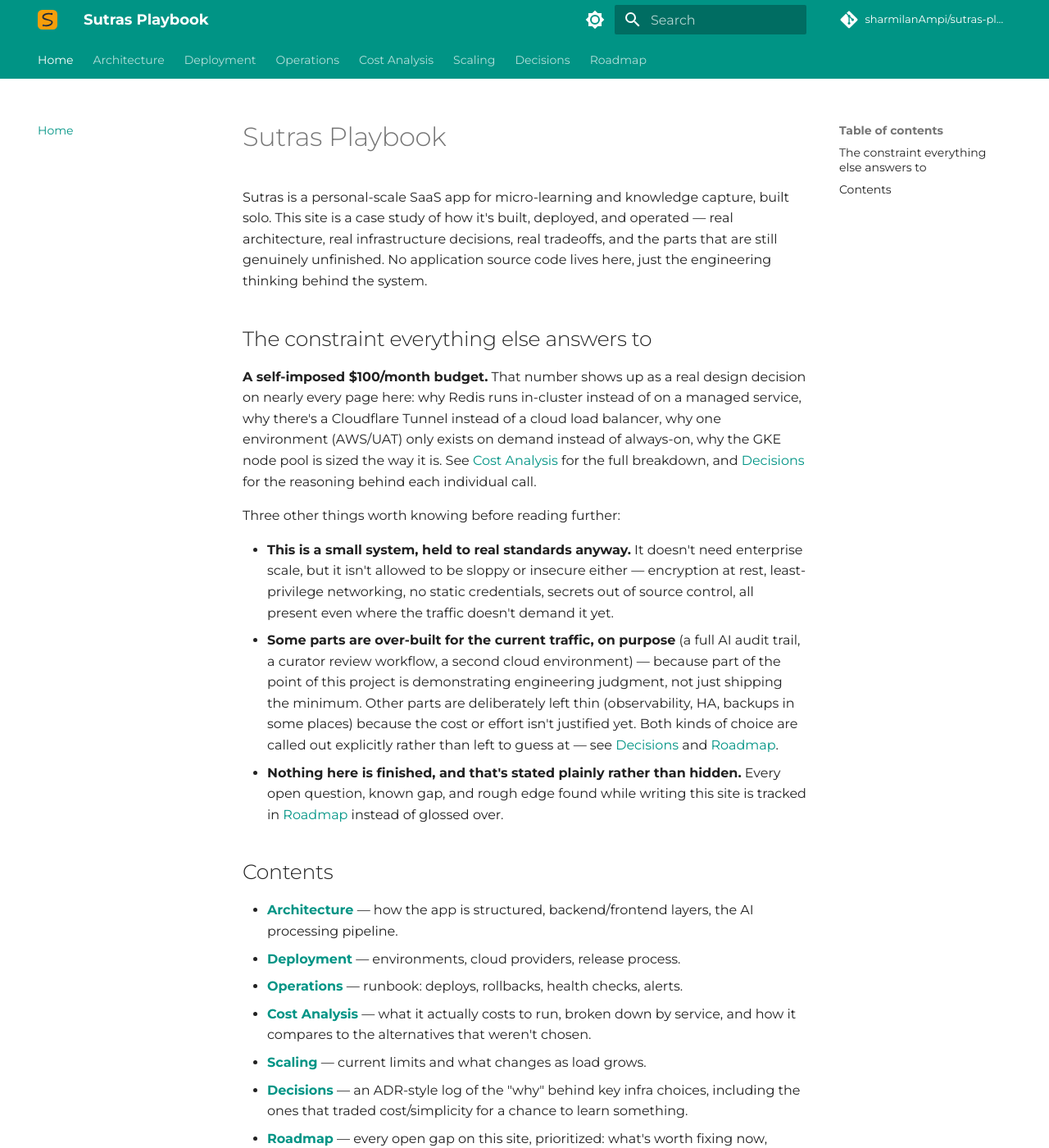
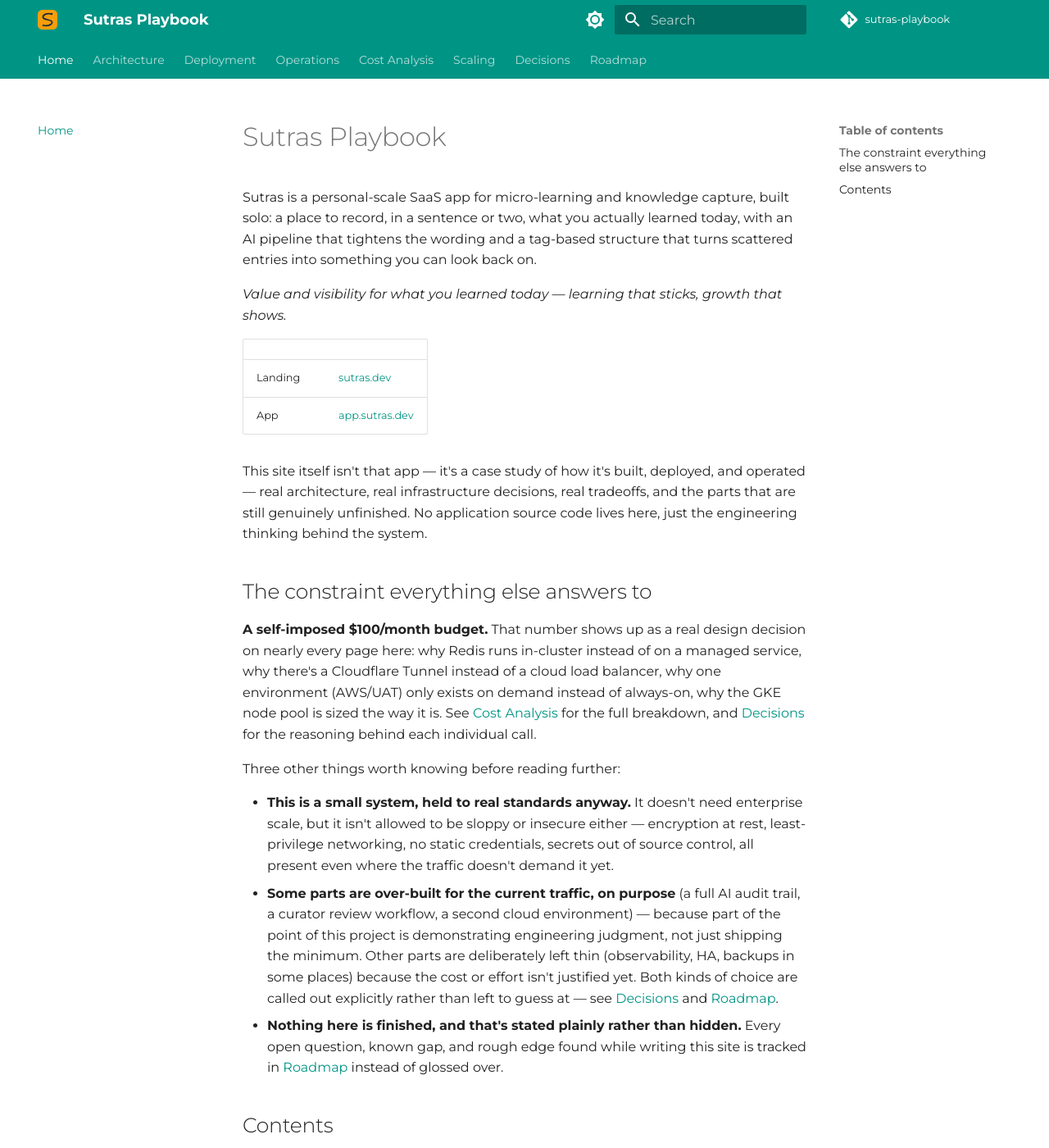
Before and after one commit to sharmilanAmpi/sutras-playbook, an MkDocs documentation site: the page built from docs/index.md, in a window 1280 px wide and 1400 px high. Shown: the whole window at 82% size. Built offline with MkDocs 1.6.1 and Material for MkDocs 9.7.7, drawn with Linux system fonts in a browser that asks for light colours; comment, search, counter and statistics services are not loaded.

Commit message:
feat: implements some product info

```diff
--- a/docs/index.md
+++ b/docs/index.md
@@ -1,6 +1,15 @@
 # Sutras Playbook
 
-Sutras is a personal-scale SaaS app for micro-learning and knowledge capture, built solo. This site is a case study of how it's built, deployed, and operated — real architecture, real infrastructure decisions, real tradeoffs, and the parts that are still genuinely unfinished. No application source code lives here, just the engineering thinking behind the system.
+Sutras is a personal-scale SaaS app for micro-learning and knowledge capture, built solo: a place to record, in a sentence or two, what you actually learned today, with an AI pipeline that tightens the wording and a tag-based structure that turns scattered entries into something you can look back on.
+
+*Value and visibility for what you learned today — learning that sticks, growth that shows.*
+
+| | |
+|---|---|
+| Landing | [sutras.dev](https://sutras.dev) |
+| App | [app.sutras.dev](https://app.sutras.dev) |
+
+This site itself isn't that app — it's a case study of how it's built, deployed, and operated — real architecture, real infrastructure decisions, real tradeoffs, and the parts that are still genuinely unfinished. No application source code lives here, just the engineering thinking behind the system.
 
 ## The constraint everything else answers to
 
--- a/docs/stylesheets/extra.css
+++ b/docs/stylesheets/extra.css
@@ -14,6 +14,8 @@
   --md-primary-fg-color: #14b8a6;
   --md-primary-fg-color--light: #5eead4;
   --md-primary-fg-color--dark: #0d9488;
+  --md-primary-bg-color: #ffffff;
+  --md-primary-bg-color--light: rgba(255, 255, 255, 0.9);
   --md-hue: 205;
 }
 
--- a/mkdocs.yml
+++ b/mkdocs.yml
@@ -2,7 +2,7 @@
 site_description: Architecture and operations case study for Sutras, a production SaaS app.
 site_author: Sharmilan
 repo_url: https://github.com/sharmilanAmpi/sutras-playbook
-repo_name: sharmilanAmpi/sutras-playbook
+repo_name: sutras-playbook
 
 theme:
   name: material
```
